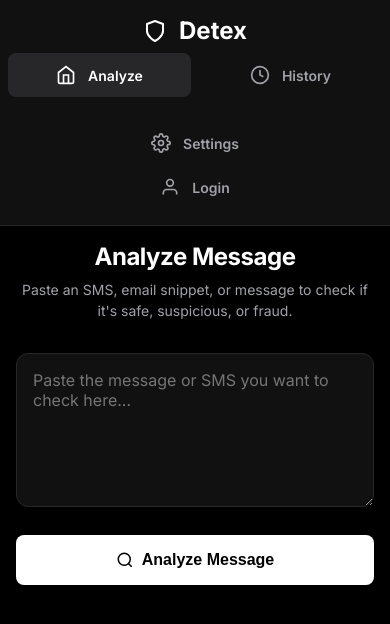
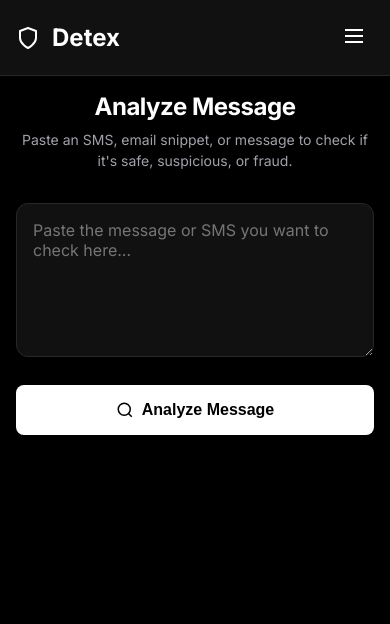
Before and after one commit to ZenSensi/Detex, a website built with Vite: page index.html in a window 390 px wide. Built offline with nearby package versions, Linux system fonts and the light colour scheme; no server answers.

Commit message:
feat: add responsive mobile navigation menu with toggle functionality

```diff
--- a/app.js
+++ b/app.js
@@ -57,6 +57,8 @@ const reportBtn = document.getElementById('report-btn');
 const loginBtn = document.getElementById('login-trigger-btn');
 const loginText = document.getElementById('login-text');
 const loginIcon = document.getElementById('login-icon');
+const mobileMenuBtn = document.getElementById('mobile-menu-btn');
+const sidebar = document.querySelector('.sidebar');
 
 // Login Modal Elements
 const loginModal = document.getElementById('login-modal');
@@ -163,6 +165,13 @@ function setTheme(theme) {
 const mainPanel = document.getElementById('main-panel');
 const settingsPanel = document.getElementById('settings-panel');
 
+// Mobile Menu Logic
+if (mobileMenuBtn && sidebar) {
+    mobileMenuBtn.addEventListener('click', () => {
+        sidebar.classList.toggle('open');
+    });
+}
+
 // Navigation and Sidebar Panel logic
 document.addEventListener('click', (e) => {
     const settingsTrigger = e.target.closest('#settings-trigger-btn');
@@ -188,6 +197,9 @@ document.addEventListener('click', (e) => {
             messageInput.value = '';
         }
         switchView(target);
+        if (window.innerWidth <= 768 && sidebar) {
+            sidebar.classList.remove('open');
+        }
     }
 });
 
--- a/index.css
+++ b/index.css
@@ -179,6 +179,15 @@ body {
   height: 100vh;
 }
 
+.sidebar-header {
+  display: flex;
+  align-items: center;
+  justify-content: space-between;
+  width: 100%;
+  padding: 0 var(--spacing-lg);
+  margin-bottom: var(--spacing-xl);
+}
+
 .logo {
   font-size: 24px;
   font-weight: 700;
@@ -186,8 +195,21 @@ body {
   display: flex;
   align-items: center;
   gap: 12px;
-  padding: 0 var(--spacing-lg);
-  margin-bottom: var(--spacing-xl);
+}
+
+.mobile-menu-btn {
+  display: none;
+  background: none;
+  border: none;
+  color: var(--on-surface);
+  cursor: pointer;
+  padding: 8px;
+  border-radius: var(--radius-sm);
+  transition: background 0.2s;
+}
+
+.mobile-menu-btn:hover {
+  background: var(--outline);
 }
 
 .icon {
@@ -995,13 +1017,44 @@ textarea:focus {
     align-items: center;
   }
 
+  .sidebar-header {
+    padding: 0 var(--spacing-md);
+    margin-bottom: 0;
+  }
+
+  .mobile-menu-btn {
+    display: block;
+  }
+
   .logo {
     padding: 0;
-    margin-bottom: var(--spacing-sm);
+    margin-bottom: 0;
   }
 
-  .nav-panel {
+  /* Collapsible logic */
+  .sidebar .nav-panel {
+    display: none !important;
+  }
+
+  .sidebar.open .nav-panel.active {
+    display: flex !important;
     width: 100%;
+    margin-top: var(--spacing-md);
+  }
+
+  .sidebar .sidebar-footer {
+    display: none !important;
+  }
+
+  .sidebar.open .sidebar-footer {
+    display: flex !important;
+    width: 100%;
+    flex-direction: row;
+    flex-wrap: wrap;
+    justify-content: center;
+    gap: 8px;
+    padding: var(--spacing-sm) var(--spacing-sm) 0;
+    margin-top: var(--spacing-md);
   }
 
   .nav-links {
@@ -1015,16 +1068,6 @@ textarea:focus {
     flex: 1;
     justify-content: center;
     margin-bottom: 0;
-  }
-
-  .sidebar-footer {
-    width: 100%;
-    flex-direction: row;
-    flex-wrap: wrap;
-    justify-content: center;
-    gap: 8px;
-    padding: var(--spacing-sm) var(--spacing-sm) 0;
-    margin-top: var(--spacing-md);
   }
 
   .sidebar-footer .nav-item {
--- a/index.html
+++ b/index.html
@@ -13,12 +13,21 @@
 
 <body>
     <nav class="sidebar">
+        <div class="sidebar-header">
             <div class="logo">
                 <svg viewBox="0 0 24 24" fill="none" stroke="currentColor" stroke-width="2" stroke-linecap="round"
                     stroke-linejoin="round" class="icon">
                     <path d="M12 22s8-4 8-10V5l-8-3-8 3v7c0 6 8 10 8 10z"></path>
                 </svg>
                 Detex
+            </div>
+            <button id="mobile-menu-btn" class="mobile-menu-btn">
+                <svg viewBox="0 0 24 24" fill="none" stroke="currentColor" stroke-width="2" class="icon">
+                    <line x1="3" y1="12" x2="21" y2="12"></line>
+                    <line x1="3" y1="6" x2="21" y2="6"></line>
+                    <line x1="3" y1="18" x2="21" y2="18"></line>
+                </svg>
+            </button>
         </div>
 
         <!-- Main Panel -->
```
Lines whose indentation alone changed are shown as unchanged.
